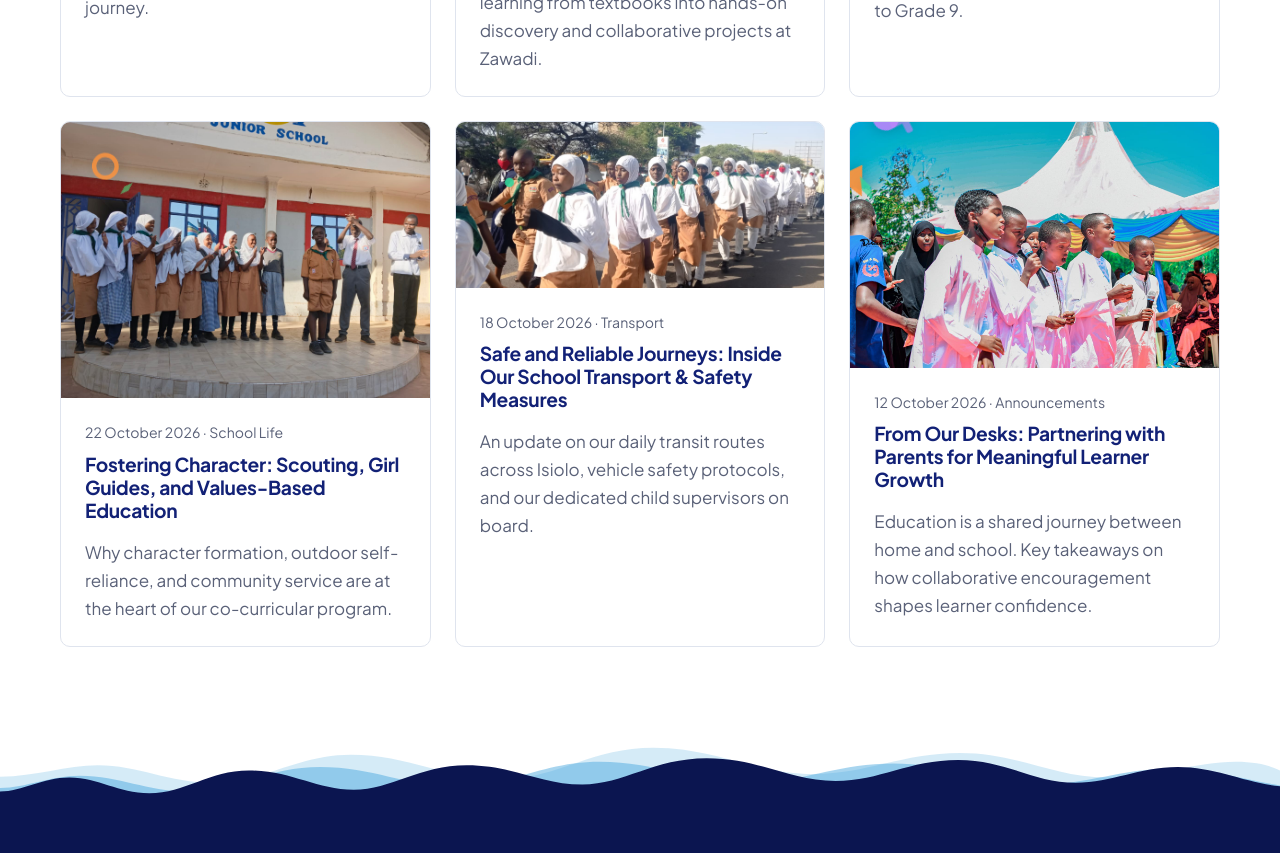
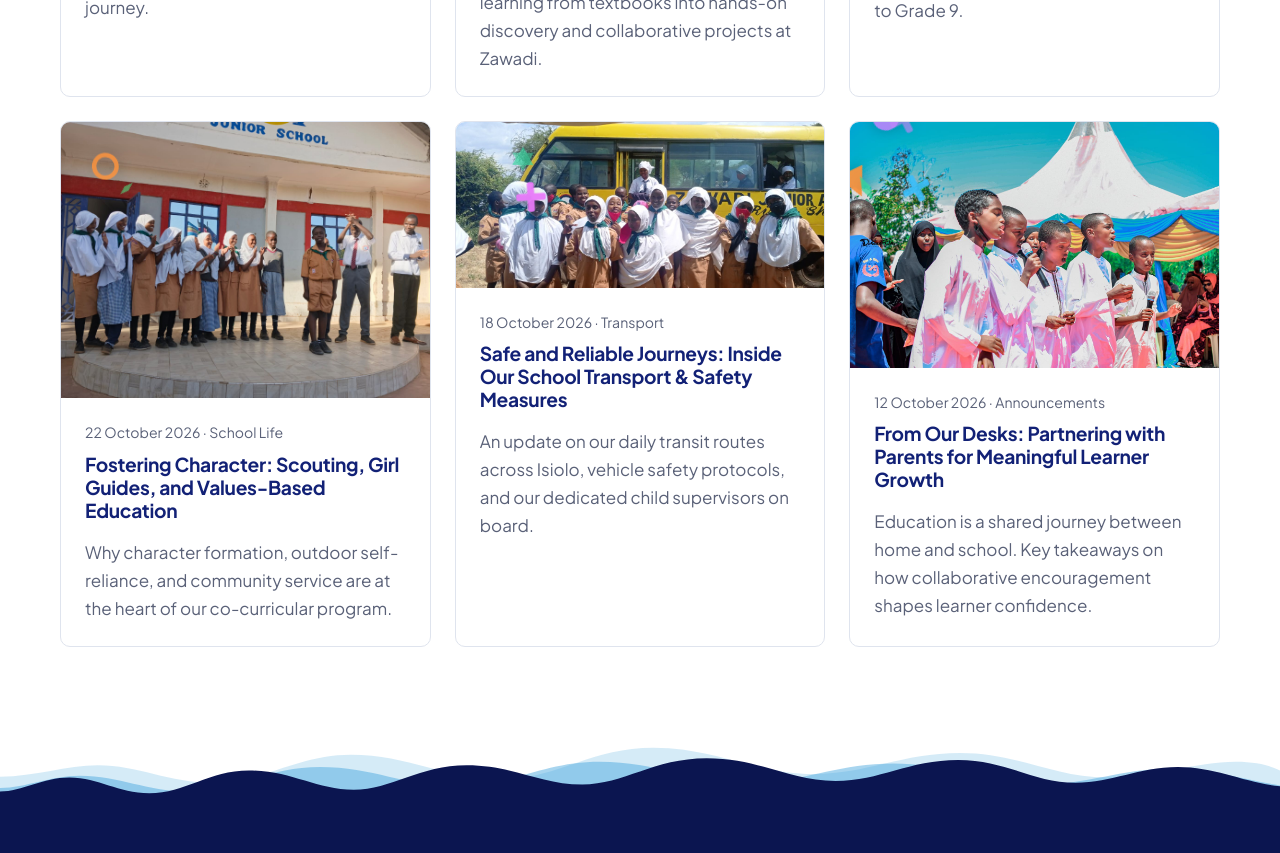
Before and after one commit to Amalgamate/zawadi-junior-academy, a React (Vite) app: page /news in a window 1280 px wide. Shown: the part 960-1813 px from the top of the page. Built offline with nearby package versions, Linux system fonts and the light colour scheme; no server answers.

Commit message:
feat: use real yellow school bus photo across transport page, home, news, and gallery

```diff
--- a/src/content/gallery.ts
+++ b/src/content/gallery.ts
@@ -41,7 +41,7 @@ export const gallery: GalleryItem[] = [
   { id: "g7", src: "/media/school-photo-28.jpg", alt: "Creative expression and co-curricular showcase", label: "GALLERY: creative arts", w: 1600, h: 1066 },
   { id: "g8", src: "/media/school-photo-30.jpg", alt: "Recreation, sports and play time in the school courtyard", label: "GALLERY: games & recreation", w: 1600, h: 1066 },
   { id: "g9", src: "/media/school-photo-31.jpg", alt: "Community celebrations and school milestones", label: "GALLERY: school celebration", w: 1600, h: 1200 },
-  { id: "g10", src: "/media/school-photo-14.jpg", alt: "Safe school transport ensuring daily commutes", label: "GALLERY: school transport", w: 1599, h: 720 },
+  { id: "g10", src: "/media/school-transport-bus.jpg", alt: "Safe school bus transport serving learners in Isiolo", label: "GALLERY: school transport", w: 1024, h: 461 },
   { id: "g11", src: "/media/school-photo-22.jpg", alt: "Dedicated teachers and staff mentoring young minds", label: "GALLERY: teacher mentorship", w: 1392, h: 928 },
   { id: "g12", src: "/media/school-photo-03.jpg", alt: "Early years foundation — joyful beginnings at Zawadi", label: "GALLERY: early years", w: 1200, h: 1600 },
 ];
--- a/src/content/images.ts
+++ b/src/content/images.ts
@@ -22,7 +22,7 @@ export const images = {
   life2: { src: "/media/school-photo-28.jpg", alt: "Creative activities, presentations and performance by learners", label: "SCHOOL LIFE: creativity & expression", w: 1600, h: 1066 },
   life3: { src: "/media/school-photo-30.jpg", alt: "Outdoor fun and recreation at Zawadi Junior Academy", label: "SCHOOL LIFE: outdoor activity & games", w: 1600, h: 1066 },
   life4: { src: "/media/school-photo-31.jpg", alt: "Zawadi learners coming together as a vibrant school family", label: "SCHOOL LIFE: school community & events", w: 1600, h: 1200 },
-  transport: { src: "/media/school-photo-14.jpg", alt: "School transport and arrival at Zawadi Junior Academy in Isiolo", label: "TRANSPORT: school van & transport", w: 1599, h: 720 },
+  transport: { src: "/media/school-transport-bus.jpg", alt: "Zawadi Junior Academy learners with the school bus in Isiolo", label: "TRANSPORT: Zawadi school bus & learners", w: 1024, h: 461 },
   admissions: { src: "/media/school-photo-02.jpg", alt: "Welcoming students and families to Zawadi Junior Academy", label: "ADMISSIONS: student enrollment & welcome", w: 1200, h: 1600 },
   news: { src: "/media/school-photo-32.jpg", alt: "Special moments and highlights from Zawadi Junior Academy", label: "NEWS: latest school news & events", w: 1600, h: 1200 },
 } satisfies Record<string, ImageSpec>;
--- a/src/content/news.ts
+++ b/src/content/news.ts
@@ -100,11 +100,11 @@ export const posts: Post[] = [
       "Every vehicle is accompanied by an adult supervisor who assists younger learners with boarding, ensures seatbelt compliance, and oversees safe handover at designated stops. Vehicles undergo routine mechanical servicing to maintain strict compliance with national transport standards.",
     ],
     image: {
-      src: "/media/school-photo-14.jpg",
-      alt: "Zawadi school transport van ensuring safe daily commute in Isiolo",
-      label: "Safe School Transport",
-      w: 1599,
-      h: 720,
+      src: "/media/school-transport-bus.jpg",
+      alt: "Zawadi school bus with learners ready for daily transit in Isiolo",
+      label: "Zawadi School Bus",
+      w: 1024,
+      h: 461,
     },
   },
   {
```
Also changed, not shown: public/media/school-transport-bus.jpg (added).
